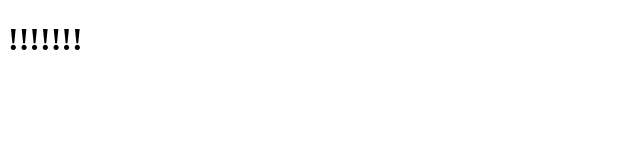
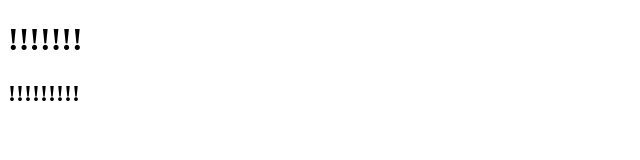
Before and after one commit to Ramosok/testProject, a plain HTML site: page index.html in a window 1280 px wide. Shown: the whole page, without its empty margins (0-640 px from the left). Drawn offline with Linux system fonts and the light colour scheme.

Commit message:
11111111111

```diff
--- a/index.html
+++ b/index.html
@@ -6,5 +6,6 @@
 </head>
 <body>
     <h1>!!!!!!!</h1>
+<h2>!!!!!!!!!</h2>
 </body>
 </html>
```
